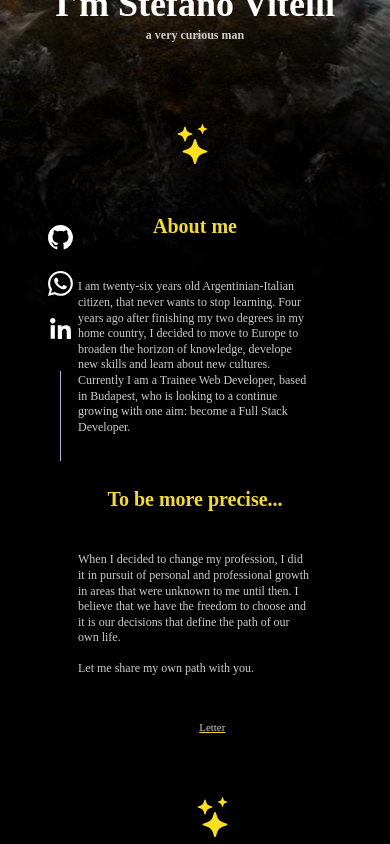
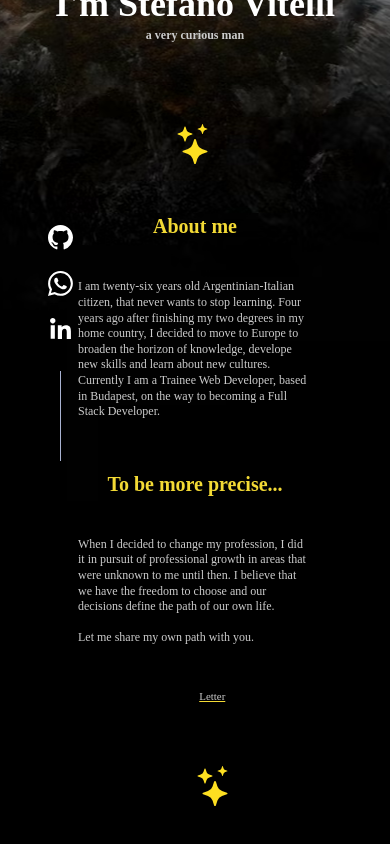
Before and after one commit to Stefano-Vitelli/budapest-project, a React (Create React App) app: page / in a window 390 px wide. Shown: the part 383-1227 px from the top of the page. After the commit the page ends 1196 px from the top, so only its background shows below. Built offline with nearby package versions, Linux system fonts and the light colour scheme.

Commit message:
cambia media query a px

```diff
--- a/src/Navbar.js
+++ b/src/Navbar.js
@@ -18,14 +18,14 @@ const Navbar = () => {
                                    I am twenty-six years old Argentinian-Italian citizen, that never wants to stop learning.
                                    Four years ago after finishing my two degrees in my home country, I decided to move to Europe
                                    to broaden the horizon of knowledge, develope new skills and learn about new cultures.
-                                   <br/> Currently I am a Trainee Web Developer, based in Budapest, who is looking to a continue
-                                   growing with one aim: become a Full Stack Developer.
+                                   <br/> Currently I am a Trainee Web Developer, based in Budapest, on the way to becoming a
+                                   Full Stack Developer.
                               </p>
 
                                         <h3 className='four-header'> To be more precise...</h3>
                               <p className='second-paragraph'>
-                                   When I decided to change my profession, I did it in pursuit of personal and professional growth in areas that were unknown to me until then.
-                                   I believe that we have the freedom to choose and it is our decisions that define the path of our own life.
+                                   When I decided to change my profession, I did it in pursuit of professional growth in areas that were unknown to me until then.
+                                   I believe that we have the freedom to choose and our decisions define the path of our own life.
                                    <br/><br/>
                                    Let me share my own path with you.
                                    <br /><br /><br />
```
Also changed, not shown: src/index.css (+9 -10 lines).
